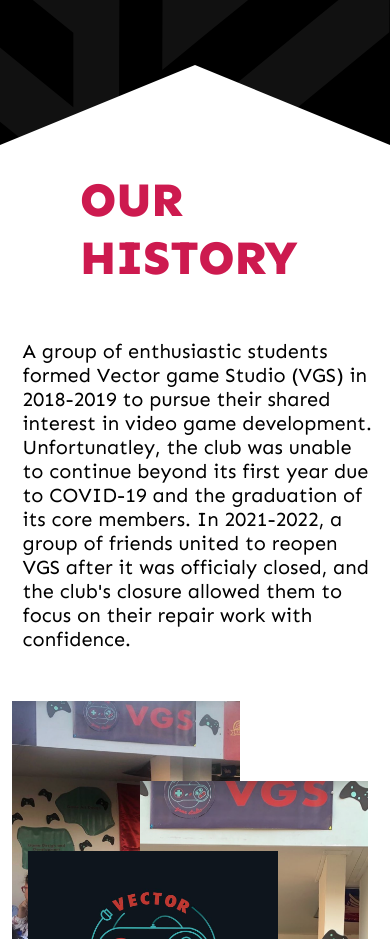
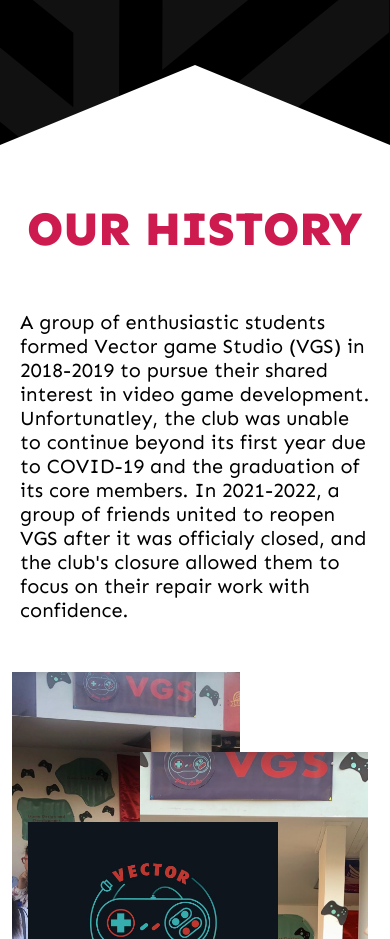
Before and after one commit to 0J33/VGS-Frontend, a React (Create React App) app: page / in a window 390 px wide. Shown: the part 960-1899 px from the top of the page. Built offline with nearby package versions, Linux system fonts and the light colour scheme.

Commit message:
edit css

```diff
--- a/src/css/home-page.css
+++ b/src/css/home-page.css
@@ -499,6 +499,7 @@
         align-items: center;
         justify-content: center;
         margin-top: 0px;
+        margin-left: unset;
     }
 
     .history-paragraph-text {
@@ -542,7 +543,6 @@
         font-family: 'sen';
         font-weight: 400;
         font-size: 24px;
-        margin-left:-75px;
     }
 
     .text-wrapper {
```
